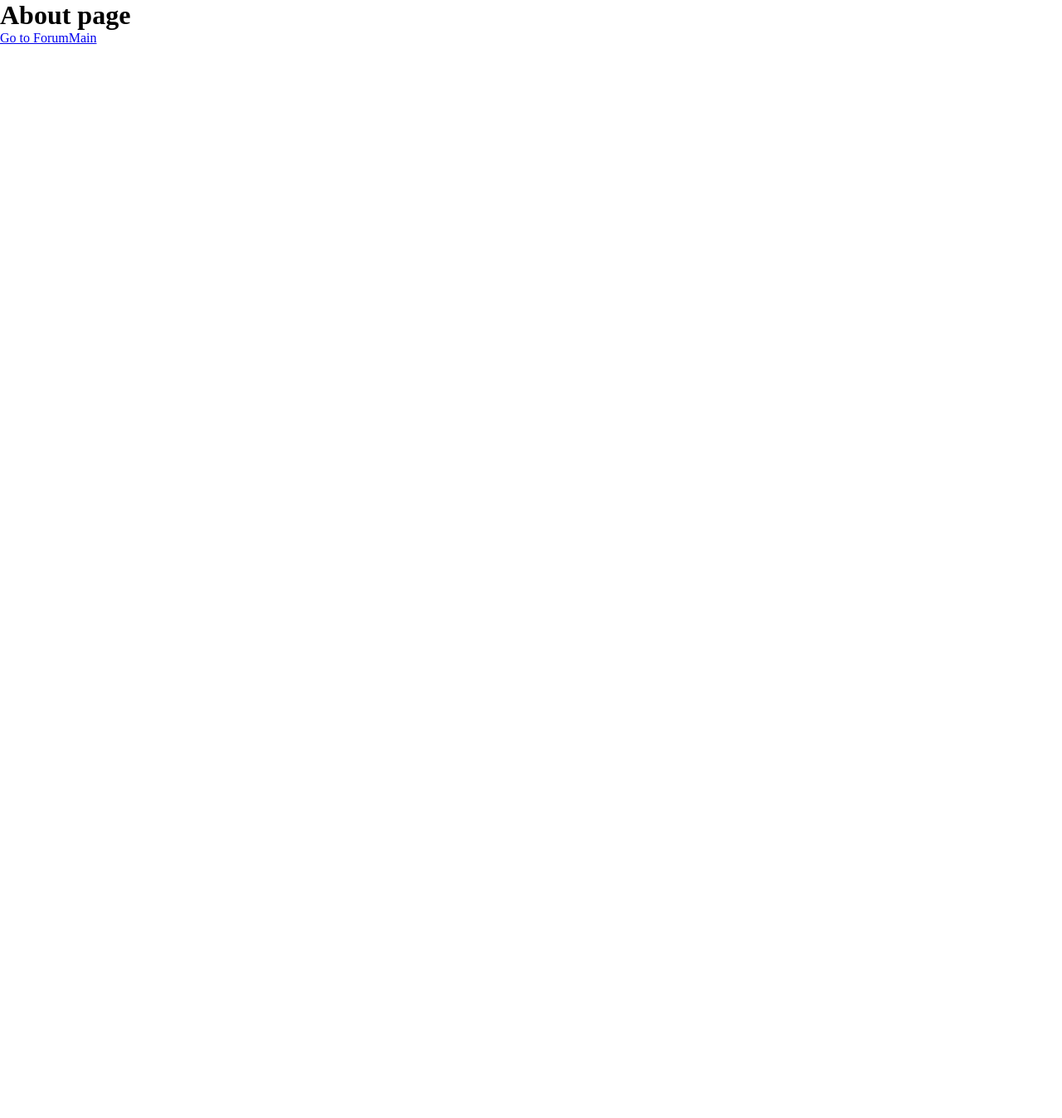
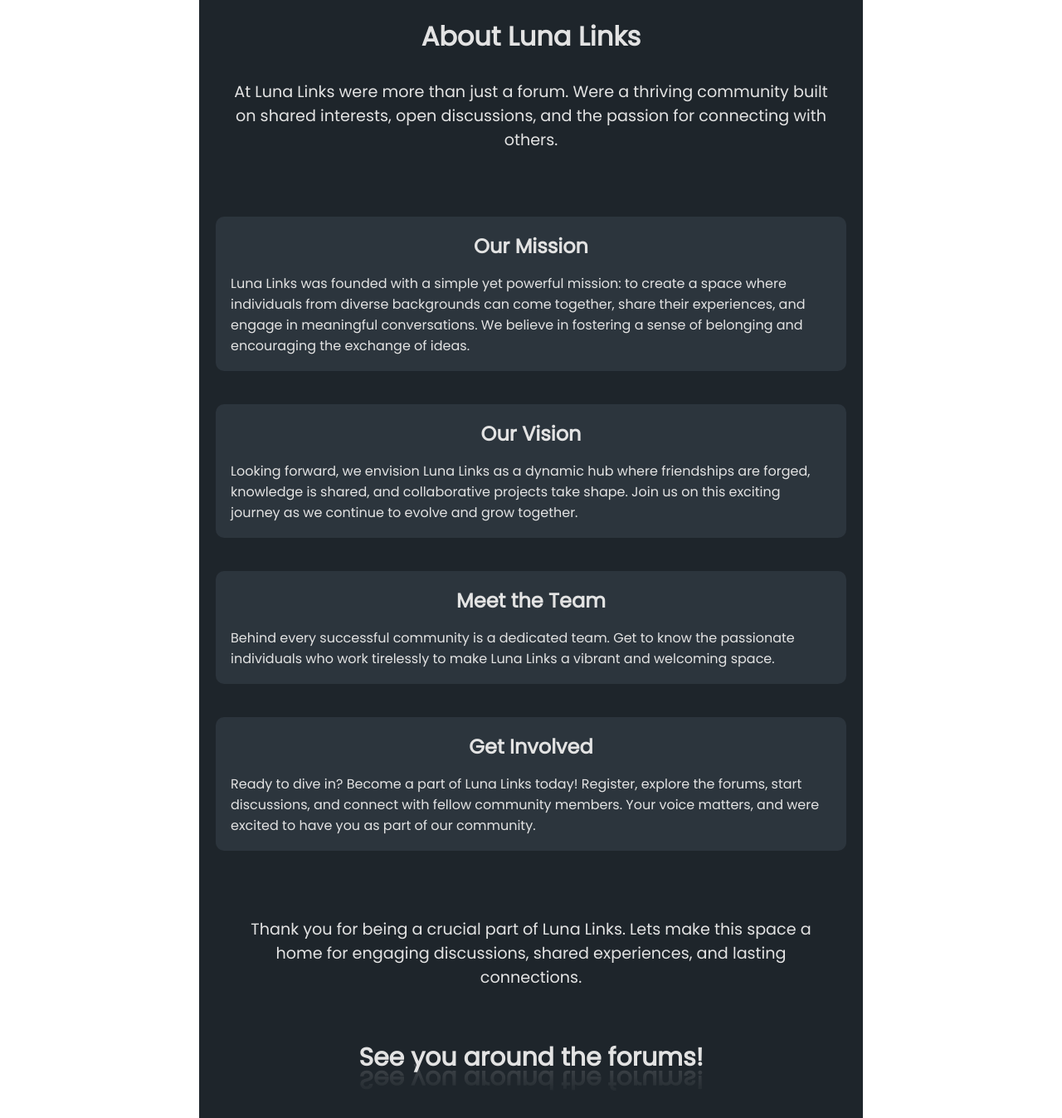
Before and after one commit to AdrianKnudsen/Luna-Link, a React (Vite) app: page /About in a window 1280 px wide. Shown: the whole page at 83% size. Before the commit the page ends 800 px from the top, so only its background shows below. Built offline with nearby package versions, Linux system fonts and the light colour scheme.

Commit message:
added font, made aboutpage and CSS

```diff
--- a/index.html
+++ b/index.html
@@ -1,10 +1,16 @@
 <!DOCTYPE html>
 <html lang="en">
   <head>
+    <link rel="preconnect" href="https://fonts.googleapis.com" />
+    <link rel="preconnect" href="https://fonts.gstatic.com" crossorigin />
+    <link
+      href="https://fonts.googleapis.com/css2?family=Poppins&display=swap"
+      rel="stylesheet"
+    />
     <meta charset="UTF-8" />
     <link rel="icon" type="image/svg+xml" href="/vite.svg" />
     <meta name="viewport" content="width=device-width, initial-scale=1.0" />
-    <title>Vite + React</title>
+    <title>Luna Links</title>
   </head>
   <body>
     <div id="root"></div>
--- /dev/null
+++ b/src/Pages/About.module.css
@@ -0,0 +1,51 @@
+.aboutPage {
+  max-width: 800px;
+  margin: 0 auto;
+  padding: 20px;
+  background-color: #1e252b;
+  color: #e3e3e3;
+}
+h1 {
+  margin-bottom: 10px;
+  text-align: center;
+}
+
+.introText {
+  font-size: 1.2em;
+  margin-bottom: 60px;
+  text-align: center;
+  padding: 18px;
+}
+
+.section {
+  margin-bottom: 40px;
+  background-color: #2c353d;
+  border-radius: 10px;
+  padding: 18px;
+}
+
+.section h2 {
+  color: #e3e3e3;
+  text-align: center;
+  margin-bottom: 15px;
+}
+
+.endingText {
+  margin-top: 30px;
+  padding: 40px;
+  text-align: center;
+
+  font-size: 1.2em;
+}
+
+.seeYouText {
+  text-align: center;
+  font-weight: bold;
+  margin-top: 20px;
+  margin-bottom: 30px;
+}
+.seeYouText {
+  position: relative;
+  -webkit-box-reflect: below -20px linear-gradient(transparent, rgba(223, 12, 12, 0.2));
+  font-size: 30px;
+}
--- a/src/Pages/AboutPage.jsx
+++ b/src/Pages/AboutPage.jsx
@@ -1,12 +1,64 @@
-import { Link } from "react-router-dom";
+import styles from "./About.module.css";
 
 export function About() {
   return (
     <>
-      <main className="AboutContainer">
-        <h1>About page</h1>
-        <Link to="/ForumMain">Go to ForumMain</Link>
-      </main>
+      <div className={styles.aboutPage}>
+        <h1>About Luna Links</h1>
+        <p className={styles.introText}>
+          At Luna Links were more than just a forum. Were a thriving community
+          built on shared interests, open discussions, and the passion for
+          connecting with others.
+        </p>
+
+        <div className={styles.section}>
+          <h2>Our Mission</h2>
+          <p>
+            Luna Links was founded with a simple yet powerful mission: to create
+            a space where individuals from diverse backgrounds can come
+            together, share their experiences, and engage in meaningful
+            conversations. We believe in fostering a sense of belonging and
+            encouraging the exchange of ideas.
+          </p>
+        </div>
+
+        <div className={styles.section}>
+          <h2>Our Vision</h2>
+          <p>
+            Looking forward, we envision Luna Links as a dynamic hub where
+            friendships are forged, knowledge is shared, and collaborative
+            projects take shape. Join us on this exciting journey as we continue
+            to evolve and grow together.
+          </p>
+        </div>
+
+        <div className={styles.section}>
+          <h2>Meet the Team</h2>
+          <p>
+            Behind every successful community is a dedicated team. Get to know
+            the passionate individuals who work tirelessly to make Luna Links a
+            vibrant and welcoming space.
+          </p>
+        </div>
+
+        <div className={styles.section}>
+          <h2>Get Involved</h2>
+          <p>
+            Ready to dive in? Become a part of Luna Links today! Register,
+            explore the forums, start discussions, and connect with fellow
+            community members. Your voice matters, and were excited to have you
+            as part of our community.
+          </p>
+        </div>
+
+        <p className={styles.endingText}>
+          Thank you for being a crucial part of Luna Links. Lets make this space
+          a home for engaging discussions, shared experiences, and lasting
+          connections.
+        </p>
+
+        <p className={styles.seeYouText}>See you around the forums!</p>
+      </div>
     </>
   );
 }
--- a/src/index.css
+++ b/src/index.css
@@ -2,4 +2,5 @@
   margin: 0;
   padding: 0;
   box-sizing: border-box;
+  font-family: "Poppins", sans-serif;
 }
```
Also changed, not shown: src/Components/Footer/Footer.jsx (+8 -8 lines).
